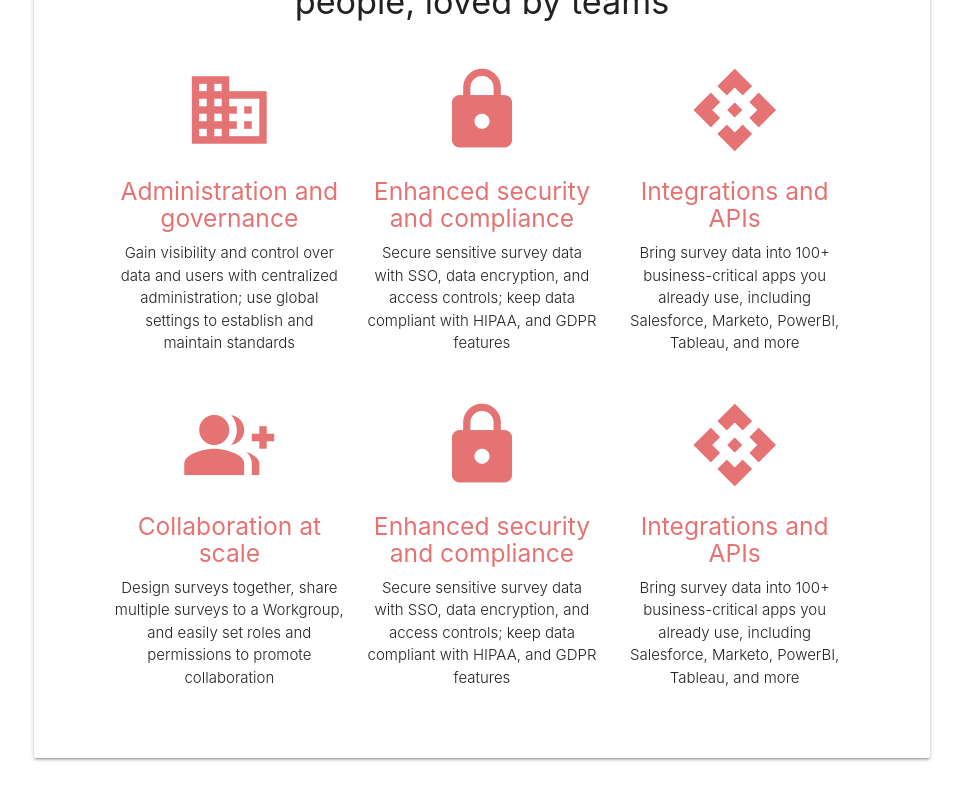
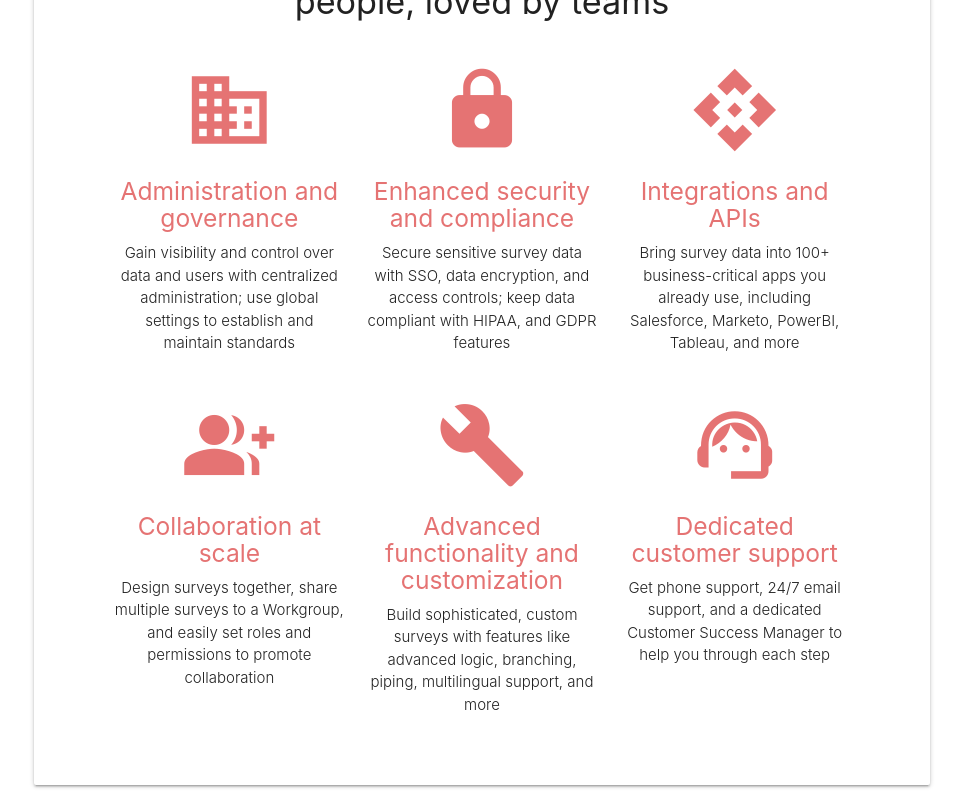
Before and after one commit to HubTicaBB/FeedbackCollector, a React (Create React App) app in the folder client/: page / in a window 1280 px wide. Shown: the part 770-1570 px from the top of the page, without its empty margins (158-1121 px from the left). Before the commit the page ends 1543 px from the top, so only its background shows below. Built offline with nearby package versions, Linux system fonts and the light colour scheme; no server answers.

Commit message:
Update Landing

```diff
--- a/client/src/components/Landing.js
+++ b/client/src/components/Landing.js
@@ -43,16 +43,16 @@ const Landing = () => {
             </div>
             <div className="col s12 m4">
               <div className="center promo">
-                <i className="large material-icons red-text text-lighten-2">lock</i>
-                <h5 className="red-text text-lighten-2">Enhanced security and compliance</h5>
-                <p className="light ceneter">Secure sensitive survey data with SSO, data encryption, and access controls; keep data compliant with HIPAA, and GDPR features</p>
+                <i className="large material-icons red-text text-lighten-2">build</i>
+                <h5 className="red-text text-lighten-2">Advanced functionality and customization</h5>
+                <p className="light ceneter">Build sophisticated, custom surveys with features like advanced logic, branching, piping, multilingual support, and more</p>
               </div>
             </div>
             <div className="col s12 m4">
               <div className="center promo">
-                <i className="large material-icons red-text text-lighten-2">api</i>
-                <h5 className="red-text text-lighten-2">Integrations and APIs</h5>
-                <p className="light ceneter">Bring survey data into 100+ business-critical apps you already use, including Salesforce, Marketo, PowerBI, Tableau, and more</p>
+                <i className="large material-icons red-text text-lighten-2">support_agent</i>
+                <h5 className="red-text text-lighten-2">Dedicated customer support</h5>
+                <p className="light ceneter">Get phone support, 24/7 email support, and a dedicated Customer Success Manager to help you through each step</p>
               </div>
             </div>
           </div>
```
